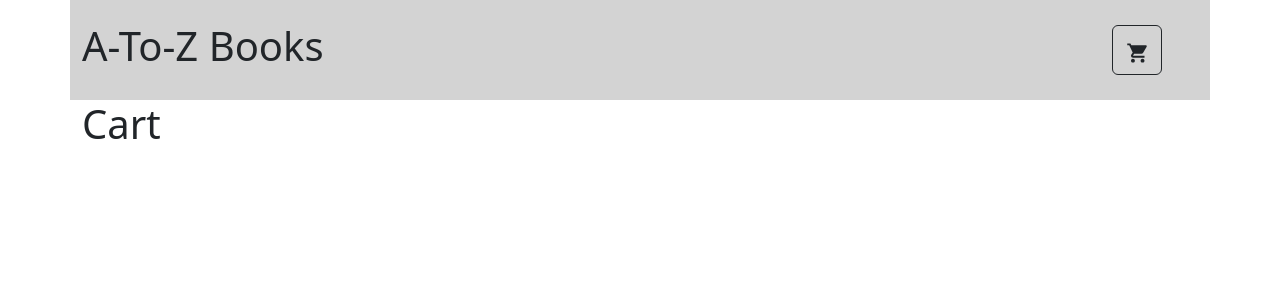
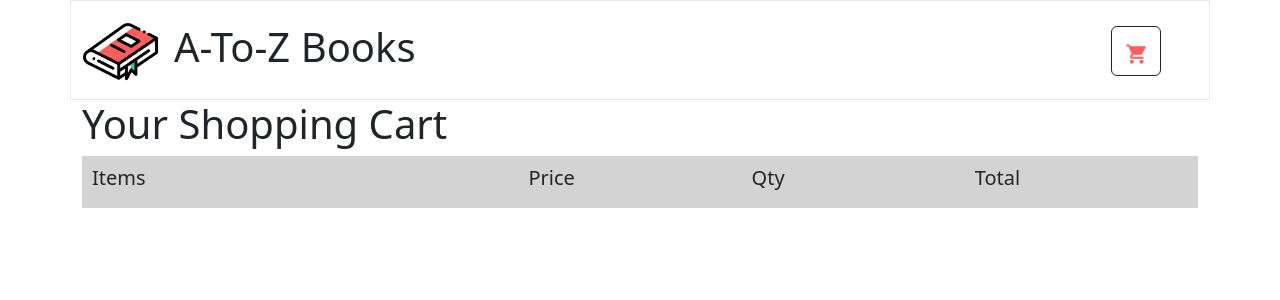
Before and after one commit to Tornado6822/e-commerce, a React (Vite) app: page / in a window 1280 px wide. Both pictures are taken after a click on the button 1137 px from the left and 50 px from the top of the page. Shown: the top 300 px of the page. Built offline with nearby package versions, Linux system fonts and the light colour scheme.

Commit message:
Added Icon and and favicon

```diff
--- a/index.html
+++ b/index.html
@@ -2,7 +2,7 @@
 <html lang="en">
   <head>
     <meta charset="UTF-8" />
-    <link rel="icon" type="image/svg+xml" href="/favicon.svg" />
+    <link rel="icon" type="image/svg+xml" href="bookIcon.png" />
     <meta name="viewport" content="width=device-width, initial-scale=1.0" />
     <title>e-commerce</title>
   </head>
--- a/src/components/Checkout.css
+++ b/src/components/Checkout.css
@@ -1,6 +1,33 @@
-.cart-item {
-  width: 100%;
-  display: inline;
-  gap: 25px;
-  background-color: red;
+.cart-grid {
+  display: grid;
+  grid-template-columns: 2fr 1fr 1fr 1fr;
+  gap: 10px;
+  align-items: center;
+  padding: 10px;
 }
+
+.cart-header {
+  background-color: var(--bg-secondary);
+  font-weight: bold;
+}
+
+.cart-row {
+  border-bottom: 1px solid #eee;
+}
+
+.book-cell {
+  display: flex;
+  align-items: center;
+  gap: 15px;
+}
+
+.book-img {
+  width: 60px;
+  height: auto;
+  object-fit: cover;
+}
+
+.book-info {
+  display: flex;
+  flex-direction: column;
+}
--- a/src/components/Checkout.jsx
+++ b/src/components/Checkout.jsx
@@ -2,17 +2,35 @@ import "./Checkout.css";
 
 function Checkout({ checkoutItems }) {
   return (
-    <div className="container">
-      <h1>Cart</h1>
-      <div>
-        {console.log(checkoutItems)}
-        {checkoutItems.map(({ book, qty }) => (
-          <div key={book.Title} className="cart-item">
-            <img src={book.thumbnail} alt="Cover" />
-            <h1>{qty}</h1>
+    <div className="container d-flex flex-column">
+      <h1>Your Shopping Cart</h1>
+
+      <div className="cart-grid cart-header">
+        <h5>Items</h5>
+        <h5>Price</h5>
+        <h5>Qty</h5>
+        <h5>Total</h5>
+      </div>
+
+      {checkoutItems.map(({ book, qty }) => (
+        <div key={book["ISBN/UID"]} className="cart-grid cart-row">
+          <div className="book-cell">
+            <img src={book.thumbnail} className="book-img" />
+
+            <div className="book-info">
+              <h5>{book.Title}</h5>
+              <p>{book.Author}</p>
+              <p>{book.Format}</p>
+            </div>
           </div>
-        ))}
-      </div>
+
+          <h5>${book.Price.toFixed(2)}</h5>
+
+          <h5>{qty}</h5>
+
+          <h5>${(book.Price * qty).toFixed(2)}</h5>
+        </div>
+      ))}
     </div>
   );
 }
--- a/src/components/Header.css
+++ b/src/components/Header.css
@@ -1,7 +1,18 @@
+#logo {
+  width: 75px;
+  height: auto;
+}
+
+header {
+  background-color: var(--bg-main);
+  border: 1px solid var(--border);
+}
+
 .navbar {
   height: 100%;
 }
 
 .cart-btn {
   font-size: 1.5rem;
+  color: var(--primary);
 }
--- a/src/components/Header.jsx
+++ b/src/components/Header.jsx
@@ -6,9 +6,10 @@ function Header({ cartSize, cartOpen, setCartOpen }) {
     <header className="container">
       <div className="row">
         <div
-          className="col-6 d-flex justify-content-start align-items-center"
+          className="col-6 d-flex justify-content-start align-items-center gap-3"
           style={{ height: "100px" }}
         >
+          <img id="logo" src="bookIcon.png" alt="book" />
           <h1 className="">A-To-Z Books</h1>
         </div>
         <div className="col-6 d-flex justify-content-end align-items-center px-5">
--- a/src/index.css
+++ b/src/index.css
@@ -1,10 +1,13 @@
 :root {
-  --bg-main: #fff6ec;
+  --bg-main: #ffffff;
   --bg-secondary: #d3d3d3;
+  --border: #eaeaea;
+  --primary: #fe5e5e;
+  --secondary: #4dcd99;
 }
 
 .main-container {
-  background-color: white;
+  background-color: var();
 }
 
 header {
```
Also changed, not shown: public/bookIcon.png (added).
